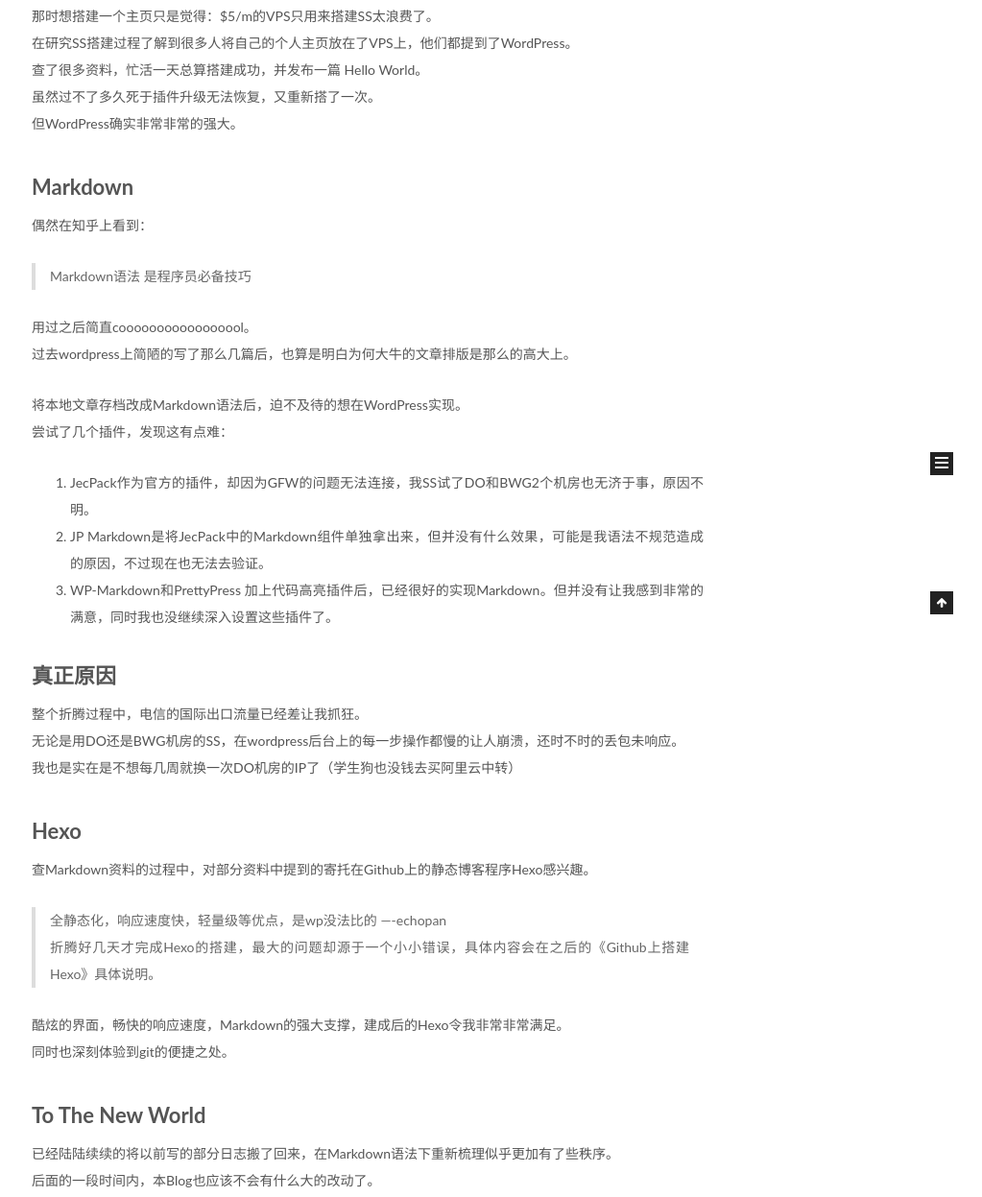
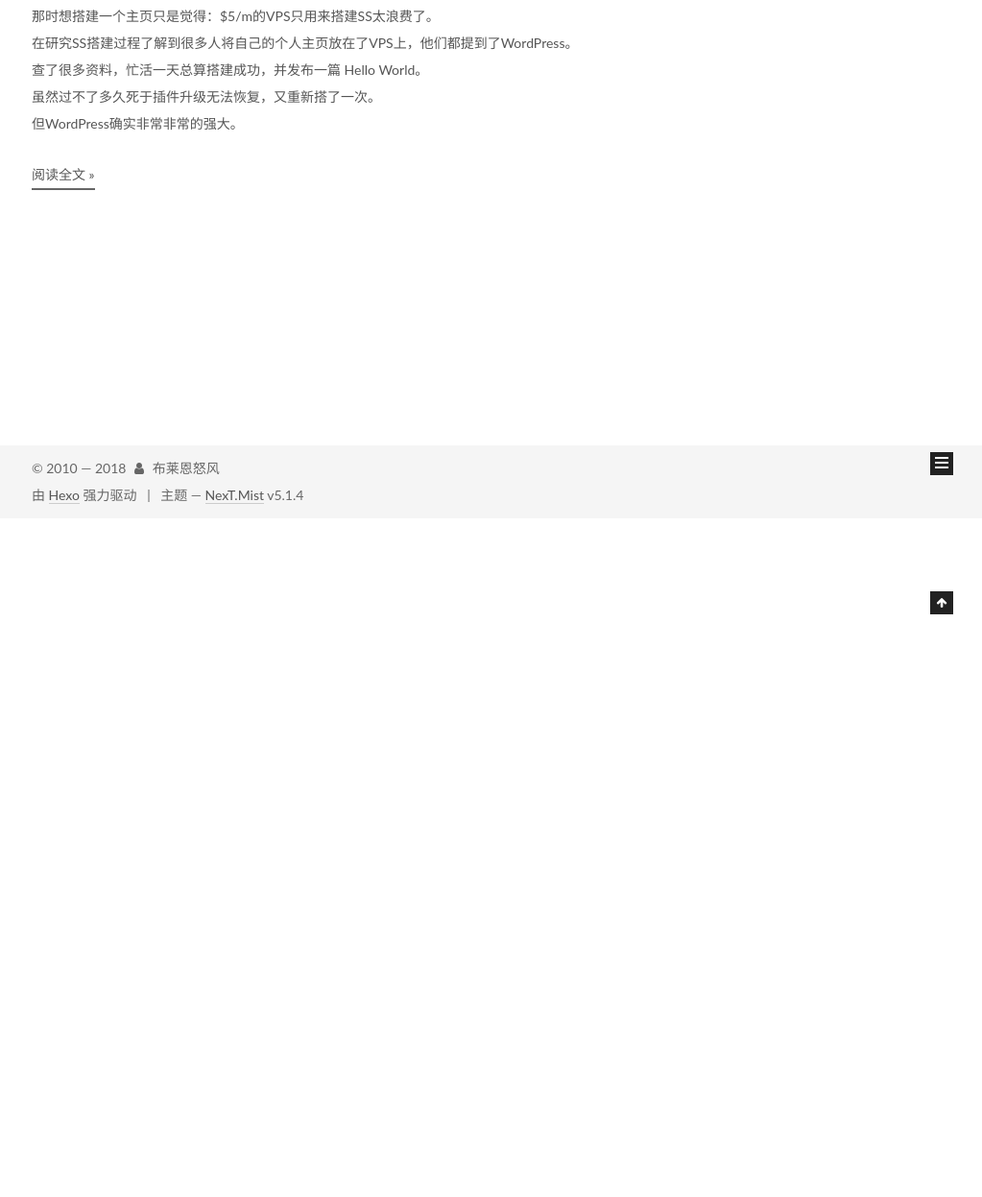
Before and after one commit to heqqin/heqqin.github.io, a plain HTML site: page index.html in a window 1280 px wide. Shown: the part 260-1507 px from the top of the page at 96% size, without its empty margins (257-1280 px from the left). After the commit the page ends 800 px from the top, so only its background shows below. Drawn offline with Linux system fonts and the light colour scheme.

Commit message:
Site updated: 2018-06-24 00:36:11

```diff
--- a/css/main.css
+++ b/css/main.css
@@ -1822,7 +1822,7 @@ pre .javascript .function {
   width: 4px;
   height: 4px;
   border-radius: 50%;
-  background: #eff;
+  background: #2dffc8;
 }
 .links-of-blogroll {
   font-size: 13px;
--- a/index.html
+++ b/index.html
@@ -339,28 +339,14 @@
 
 
 
-
-            <p>那时想搭建一个主页只是觉得：$5/m的VPS只用来搭建SS太浪费了。<br>在研究SS搭建过程了解到很多人将自己的个人主页放在了VPS上，他们都提到了WordPress。<br>查了很多资料，忙活一天总算搭建成功，并发布一篇 Hello World。<br>虽然过不了多久死于插件升级无法恢复，又重新搭了一次。<br>但WordPress确实非常非常的强大。</p>
-<h2 id="Markdown"><a href="#Markdown" class="headerlink" title="Markdown"></a>Markdown</h2><p>偶然在知乎上看到：</p>
-<blockquote>
-<p>Markdown语法 是程序员必备技巧</p>
-</blockquote>
-<p>用过之后简直cooooooooooooooool。<br>过去wordpress上简陋的写了那么几篇后，也算是明白为何大牛的文章排版是那么的高大上。</p>
-<p>将本地文章存档改成Markdown语法后，迫不及待的想在WordPress实现。<br>尝试了几个插件，发现这有点难：</p>
-<ol>
-<li>JecPack作为官方的插件，却因为GFW的问题无法连接，我SS试了DO和BWG2个机房也无济于事，原因不明。</li>
-<li>JP Markdown是将JecPack中的Markdown组件单独拿出来，但并没有什么效果，可能是我语法不规范造成的原因，不过现在也无法去验证。</li>
-<li>WP-Markdown和PrettyPress 加上代码高亮插件后，已经很好的实现Markdown。但并没有让我感到非常的满意，同时我也没继续深入设置这些插件了。</li>
-</ol>
-<h2 id="真正原因"><a href="#真正原因" class="headerlink" title="真正原因"></a>真正原因</h2><p>整个折腾过程中，电信的国际出口流量已经差让我抓狂。<br>无论是用DO还是BWG机房的SS，在wordpress后台上的每一步操作都慢的让人崩溃，还时不时的丢包未响应。<br>我也是实在是不想每几周就换一次DO机房的IP了（学生狗也没钱去买阿里云中转）</p>
-<h2 id="Hexo"><a href="#Hexo" class="headerlink" title="Hexo"></a>Hexo</h2><p>查Markdown资料的过程中，对部分资料中提到的寄托在Github上的静态博客程序Hexo感兴趣。</p>
-<blockquote>
-<p>全静态化，响应速度快，轻量级等优点，是wp没法比的 —-echopan<br>折腾好几天才完成Hexo的搭建，最大的问题却源于一个小小错误，具体内容会在之后的《Github上搭建Hexo》具体说明。</p>
-</blockquote>
-<p>酷炫的界面，畅快的响应速度，Markdown的强大支撑，建成后的Hexo令我非常非常满足。<br>同时也深刻体验到git的便捷之处。</p>
-<h2 id="To-The-New-World"><a href="#To-The-New-World" class="headerlink" title="To The New World"></a>To The New World</h2><p>已经陆陆续续的将以前写的部分日志搬了回来，在Markdown语法下重新梳理似乎更加有了些秩序。<br>后面的一段时间内，本Blog也应该不会有什么大的改动了。</p>
-
-
+          <p>那时想搭建一个主页只是觉得：$5/m的VPS只用来搭建SS太浪费了。<br>在研究SS搭建过程了解到很多人将自己的个人主页放在了VPS上，他们都提到了WordPress。<br>查了很多资料，忙活一天总算搭建成功，并发布一篇 Hello World。<br>虽然过不了多久死于插件升级无法恢复，又重新搭了一次。<br>但WordPress确实非常非常的强大。</p>
+          <!--noindex-->
+          <div class="post-button text-center">
+            <a class="btn" href="/2018/06/23/hello-world/#more" rel="contents">
+              阅读全文 &raquo;
+            </a>
+          </div>
+          <!--/noindex-->
 
 
     </div>
```
Also changed, not shown: 2018/06/23/hello-world/index.html (+5 -4 lines).
